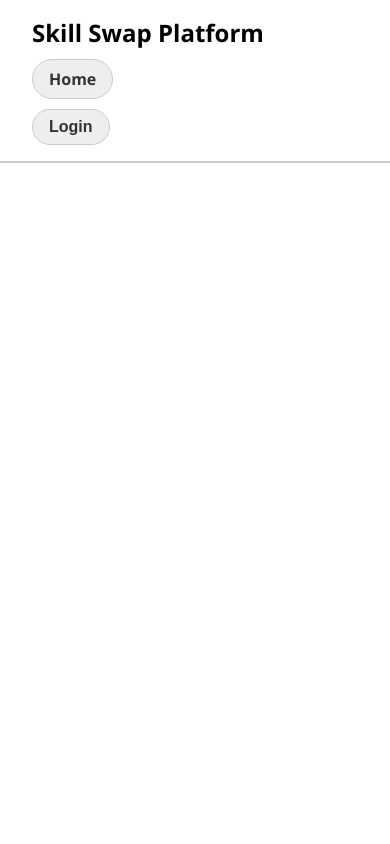
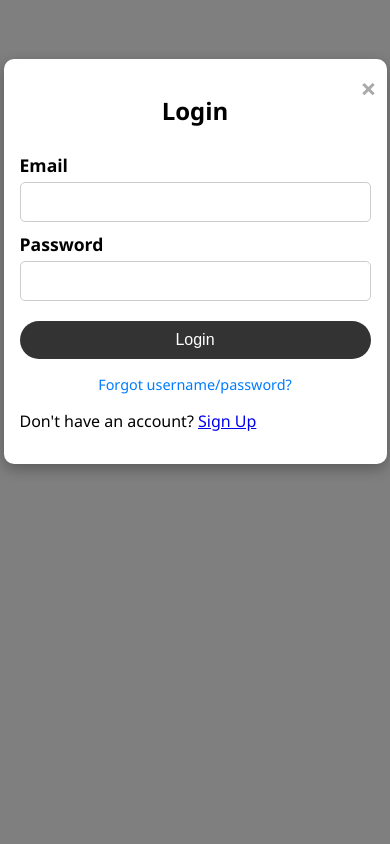
Before and after one commit to Khushi-Hirapara/skill_swap_platform, a Django app: page /login/ in a window 390 px wide. Run offline with Django 5.2, Linux system fonts and the light colour scheme.

Commit message:
sign up page make

```diff
--- a/skill_swap/skill_swap_web/static/css/login.css
+++ b/skill_swap/skill_swap_web/static/css/auth.css
@@ -1,11 +1,9 @@
-/* Reset some default styles */
 body {
     margin: 0;
     font-family: 'Segoe UI', sans-serif;
     background-color: #fff;
 }
 
-/* Header styles */
 header {
     background-color: #fff;
     padding: 1rem 2rem;
@@ -20,7 +18,6 @@ header h1 {
     font-size: 1.5rem;
 }
 
-/* Button styles for the Home and Login buttons */
 .home-button {
     background-color: #eee;
     padding: 0.5rem 1rem;
@@ -36,7 +33,7 @@ header h1 {
     background-color: #ddd;
 }
 
-/* Modal (Popup) Container */
+/* Modal Styles */
 .modal {
     display: none;
     position: fixed;
@@ -46,10 +43,9 @@ header h1 {
     width: 100%;
     height: 100%;
     overflow: auto;
-    background-color: rgba(0, 0, 0, 0.5); /* Semi-transparent black background */
+    background-color: rgba(0, 0, 0, 0.5);
 }
 
-/* Modal Content */
 .modal-content {
     background-color: #fff;
     margin: 10% auto;
@@ -61,7 +57,6 @@ header h1 {
     position: relative;
 }
 
-/* Close Button */
 .close {
     color: #aaa;
     position: absolute;
@@ -76,10 +71,14 @@ header h1 {
     color: #333;
 }
 
-/* Form and Input Styles */
 form {
     display: flex;
     flex-direction: column;
+}
+
+h2 {
+    text-align: center;
+    margin-bottom: 1rem;
 }
 
 label {
@@ -89,7 +88,8 @@ label {
 }
 
 input[type="email"],
-input[type="password"] {
+input[type="password"],
+input[type="text"] {
     padding: 10px;
     font-size: 1rem;
     border-radius: 5px;
@@ -116,10 +116,10 @@ button {
     text-decoration: none;
 }
 
-/* Responsive Design */
+/* Responsive */
 @media (max-width: 480px) {
     .modal-content {
-        margin: 10% auto;
+        margin: 15% auto;
         width: 90%;
         padding: 1rem;
     }
--- a/skill_swap/skill_swap_web/templates/registration/login.html
+++ b/skill_swap/skill_swap_web/templates/registration/login.html
@@ -3,47 +3,47 @@
 <html lang="en">
 <head>
     <meta charset="UTF-8">
-    <title>User Login</title>
-    <link rel="stylesheet" href="{% static 'css/login.css' %}">
+    <title>Login - Skill Swap</title>
+    <link rel="stylesheet" href="{% static 'css/auth.css' %}">
     <meta name="viewport" content="width=device-width, initial-scale=1.0">
 </head>
 <body>
-    <header>
-        <h1>Skill Swap Platform</h1>
-        <a href="/" class="home-button">Home</a>
-        <button id="openLogin" class="home-button">Login</button>
-    </header>
 
-    <!-- Modal Login Container -->
+    <!-- Login Modal -->
     <div id="loginModal" class="modal">
         <div class="modal-content">
-            <span class="close">&times;</span>
-            <form method="post">
-                {% csrf_token %}
-                <label for="email">Email</label>
-                <input type="email" id="email" name="email" required>
-                <label for="password">Password</label>
-                <input type="password" id="password" name="password" required>
+            <span class="close" id="closeLogin">&times;</span>
+            <form>
+                <h2>Login</h2>
+                <label for="login-email">Email</label>
+                <input type="email" id="login-email" name="email" required>
+
+                <label for="login-password">Password</label>
+                <input type="password" id="login-password" name="password" required>
+
                 <button type="submit">Login</button>
                 <a href="#" class="forgot-link">Forgot username/password?</a>
             </form>
+            <!-- Link to Sign Up Page -->
+            <p>Don't have an account? <a href="{% url 'signup' %}" class="link-to-signup">Sign Up</a></p>
         </div>
     </div>
 
     <script>
-        const modal = document.getElementById("loginModal");
-        const openBtn = document.getElementById("openLogin");
-        const closeBtn = document.querySelector(".close");
+        const loginModal = document.getElementById("loginModal");
+        const closeLogin = document.getElementById("closeLogin");
 
-        // Open modal when the "Login" button is clicked
-        openBtn.onclick = () => modal.style.display = "block";
+        // Automatically open the modal when the page loads
+        window.onload = function() {
+            loginModal.style.display = "block";
+        };
 
-        // Close modal when the "X" button is clicked
-        closeBtn.onclick = () => modal.style.display = "none";
+        closeLogin.onclick = () => loginModal.style.display = "none";
 
-        // Close modal when clicking outside of the modal
-        window.onclick = (e) => {
-            if (e.target === modal) modal.style.display = "none";
+        window.onclick = function(event) {
+            if (event.target === loginModal) {
+                loginModal.style.display = "none";
+            }
         };
     </script>
 </body>
--- a/skill_swap/skill_swap_web/urls.py
+++ b/skill_swap/skill_swap_web/urls.py
@@ -4,6 +4,7 @@ from . import views
 urlpatterns = [
     path('', views.home, name='home'),
     path('login/', views.login_view, name='login'),
+    path('signup/',views.signup_view, name='signup'),
     path('profile/', views.profile, name='profile'),
     path('skill/', views.skill, name='skill'),
     path('swap_skill/', views.swap_skill, name='swap_skill'),
--- a/skill_swap/skill_swap_web/views.py
+++ b/skill_swap/skill_swap_web/views.py
@@ -8,6 +8,8 @@ def home(request):
 def login_view(request):
     return render(request, 'registration/login.html')
 
+def signup_view(request):
+    return render(request,'registration/signup.html')
 
 def profile(request):
     return render(request, 'profile.html')
```
Also changed, not shown: skill_swap/skill_swap_web/templates/registration/signup.html (+55 -0 lines).
